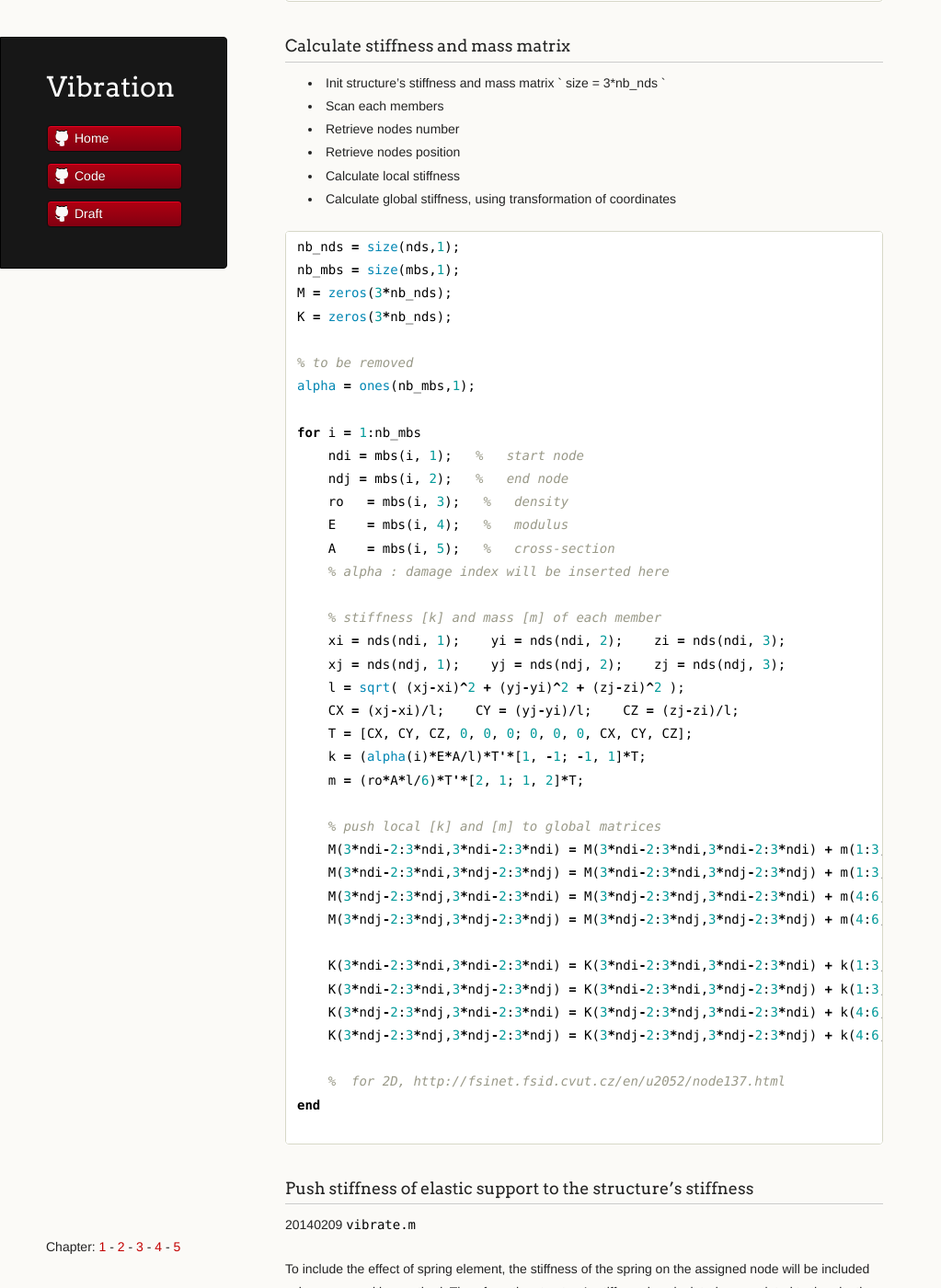
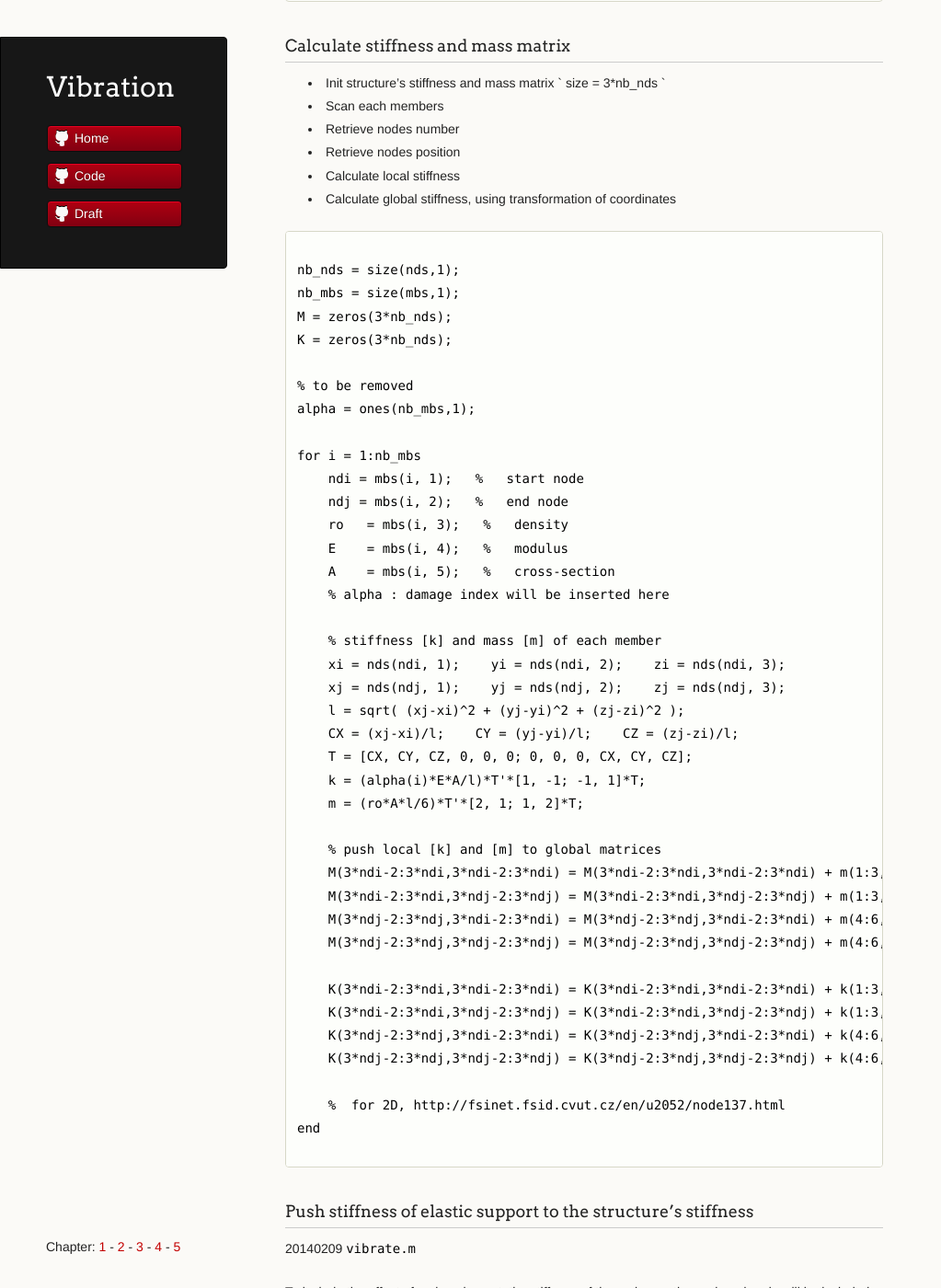
Before and after one commit to vireax/vibration, a Jekyll site: the page built from code.md, in a window 1280 px wide and 1400 px high, scrolled down 348 px. Shown: the whole window at 92% size, without its empty margins (0-1023 px from the left). Built offline with Jekyll 4.4.1, drawn with Linux system fonts in a browser that asks for light colours; some of the changed text lies outside the part shown.

Commit message:
Update code.md

````diff
--- a/code.md
+++ b/code.md
@@ -7,7 +7,7 @@ title: Programming walkthrough
 
 ### Read input file from nodes and elements
 
-``` matlab
+``` highlight
 
 nds = csvread('nds.txt');
 mbs = csvread('mbs.txt');
@@ -23,7 +23,8 @@ mbs = csvread('mbs.txt');
 * Calculate local stiffness
 * Calculate global stiffness, using transformation of coordinates
 
-``` matlab
+``` highlight
+
 nb_nds = size(nds,1);
 nb_mbs = size(mbs,1);
 M = zeros(3*nb_nds);
@@ -76,7 +77,7 @@ To include the effect of spring element, the stiffness of the spring on the assi
 * With input file (csv)   ` nodes = px, py, pz, cx, cy, cz, kx, ky, kz `
 * With external forces, 3 more columns are needed  ` nodes = px, py, pz, cx, cy, cz, kx, ky, kz, fx, fy, fz `
 
-``` matlab
+``` hightlight
 
 for i = 1: nb_nds
     % retrieve kx, ky, kz from node i
@@ -88,11 +89,12 @@ for i = 1: nb_nds
     K (3*i-1, 3*i-1) = K (3*i-1, 3*i-1) + ky;
     K (3*i, 3*i) = K (3*i, 3*i)+ kz;
 end
+
 ```
 
 ### Remove rows and colums of constrained nodes
 
-``` matlab
+``` highlight
 
 % Reduce K and M
 % If elastic support is attached, the node is not constrained
@@ -108,7 +110,7 @@ K(:,key)=[];
 
 ### Calculate modal properties
 
-``` matlab
+``` highlight
 
 [phi, w2] = eig(M\K);
 %  eig_val = sqrt(diag(w2)); => Wrong
````
